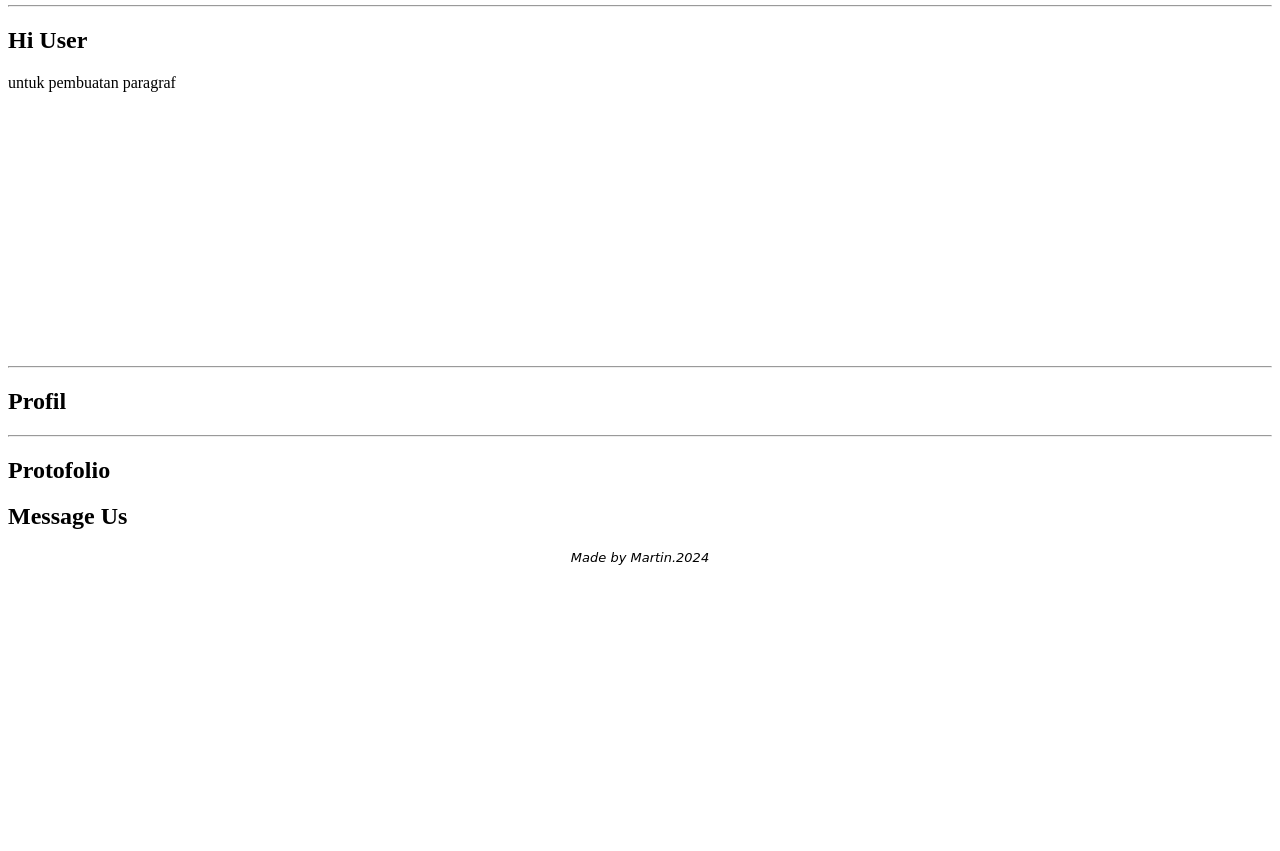
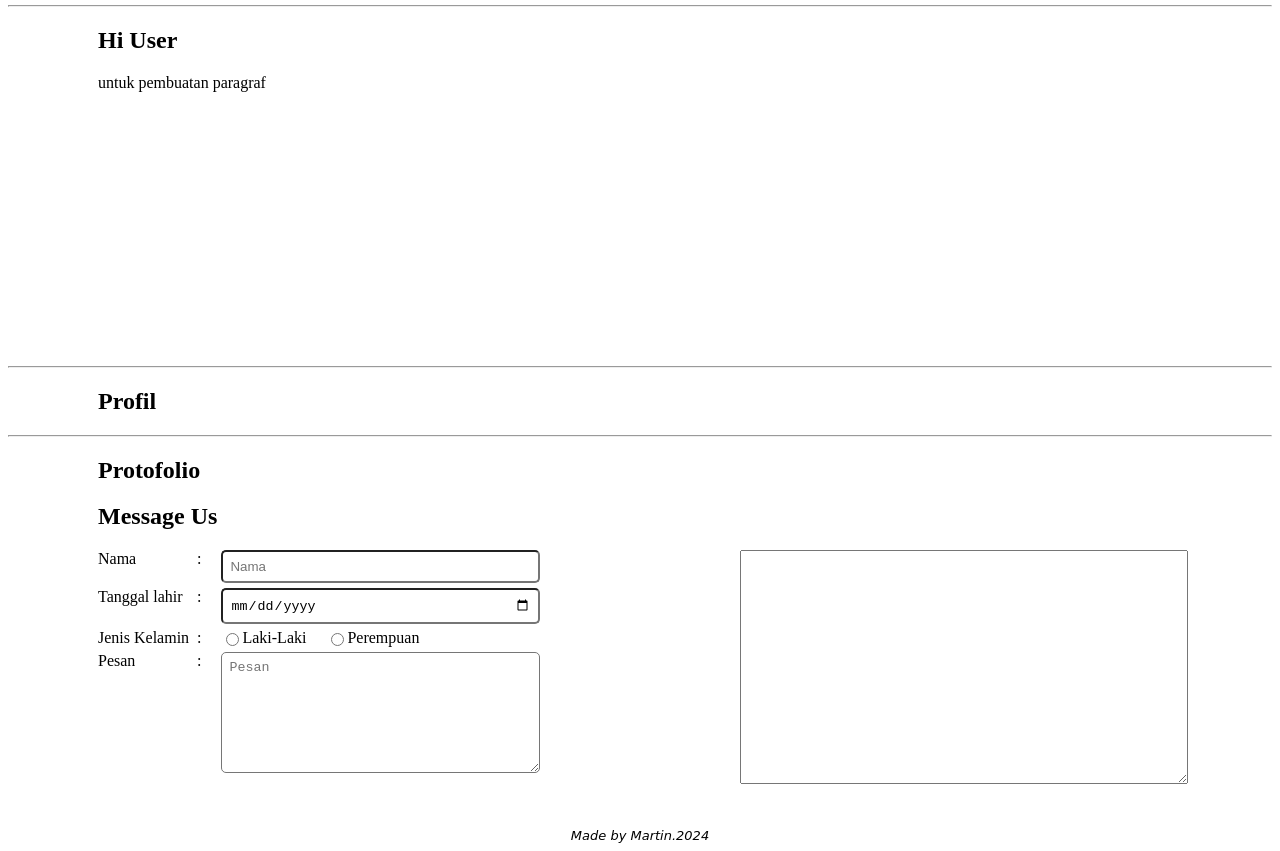
Before and after one commit to revou-fundamental-course/14-oct-24-martinanggah, a plain HTML site: page index.html in a window 1280 px wide. Shown: the part 65-916 px from the top of the page. Before the commit the page ends 800 px from the top, so only its background shows below. Drawn offline with Linux system fonts and the light colour scheme.

Commit message:
Ngulik Form Message Us

```diff
--- a/CSS/styles.css
+++ b/CSS/styles.css
@@ -40,3 +40,48 @@ footer div{
     font-size: small;
     font-style: italic;
 }
+
+
+.colon span {
+    display: inline-block;
+    min-width: 99px;
+  }
+
+  .colon{
+    margin-right: 20px;
+    display: inline-flex;
+    /* align-items: center; */
+  }
+
+  .border-form{
+    border-radius: 5px;
+    padding: 7px;
+    width: 100%;
+  }
+
+  section {
+    margin: 0px 90px 0px 90px;
+  }
+
+  .fit-form{
+    padding-bottom: 5px;
+    display: flex;
+  }
+
+  .message-container{
+    display: flex;
+    justify-content: space-between;
+    margin-bottom: 50px;
+}
+
+  .message-container form{
+    width: 100%;
+    margin-right: 100px;
+    flex: 1;
+  }
+
+  .margin-messageus{
+    width: 100%;
+    flex: 1;
+    margin-left: 100px;
+  }
--- a/index.html
+++ b/index.html
@@ -62,8 +62,32 @@
                 <h1>Message Us</h1>
             </header>
             <div class="message-container">
-                <form action=""></form>
-                <div></div>
+               <!-- Form aksi -->
+                <form>
+                    <div class="fit-form">
+                    <label class="colon" for="nama" ><span>Nama</span>:</label>
+                    <input class="border-form" type="text" id="nama" name="nama" placeholder="Nama">
+                    </div>
+                    <div class="fit-form">
+                    <label class="colon" for="tanggallahir"><span>Tanggal lahir</span>:</label>
+                    <input class="border-form" type="date" id="tanggalLahir" name="tanggalLahir">
+                    </div>
+                    <div class="fit-form">
+                    <label class="colon" for="jeniskelamin"><span>Jenis Kelamin</span>:</label>
+                    <input type="radio" id="laki" name="jenisKelamin" value="laki">
+                    <label style="margin-right: 20px;" for="laki">Laki-Laki</label>
+                    <input type="radio" id="perempuan" name="jenisKelamin" value="perempuan">
+                    <label for="perempuan">Perempuan</label>
+                    </div>
+                    <div class="fit-form">
+                    <label class="colon" style="vertical-align: top;" for="pesan"><span>Pesan</span>:</label>
+                    <textarea class="border-form" id="pesan" name="pesan" rows="7" cols="40" placeholder="Pesan"></textarea>
+                    </div>
+                </form>
+
+                <div class="margin-messageus">
+                    <textarea id="output-pesan" name="output-pesan" rows="10" cols="50" style="width: 100%; height: 100%;"></textarea>
+                </div>
             </div>
         </section>
     </main>
```
